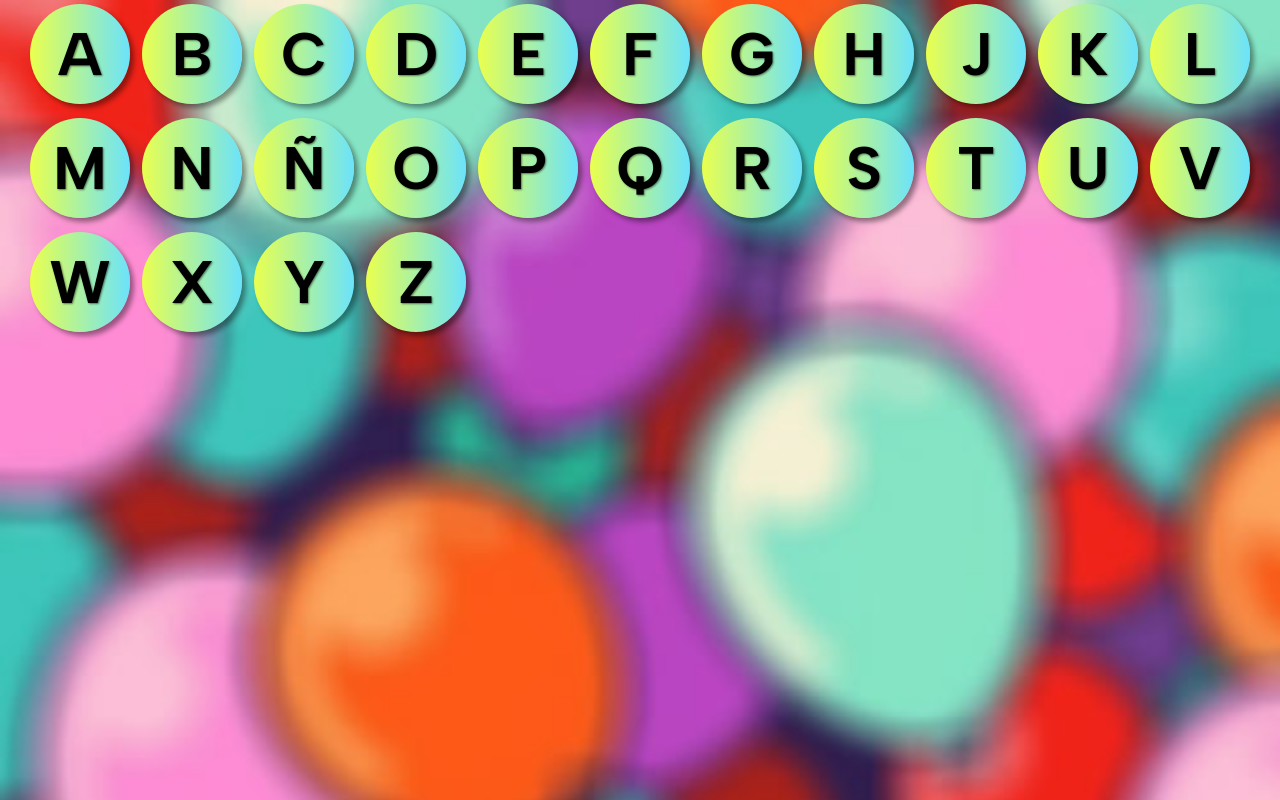
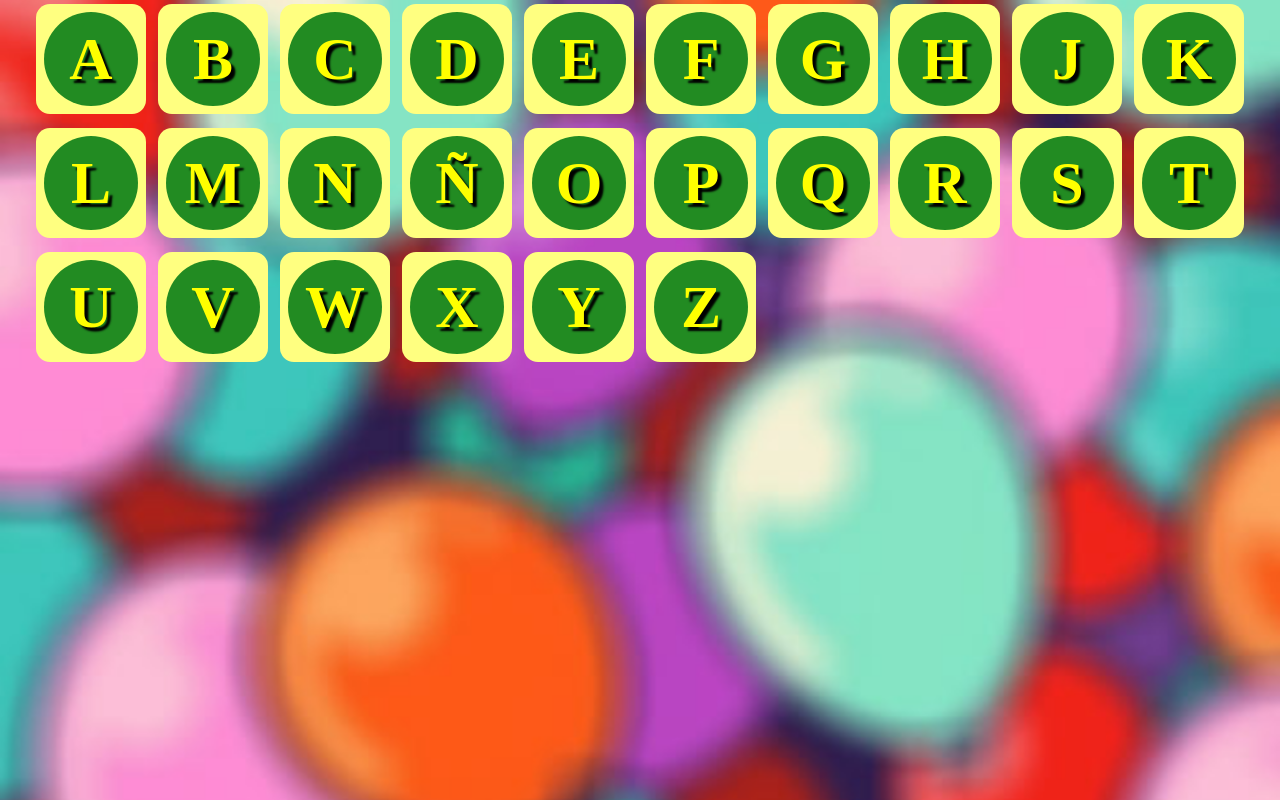
Before and after one commit to denisamador24/eduni, a plain HTML site: page abecedario/index.html in a window 1280 px wide. Drawn offline with Linux system fonts and the light colour scheme; a web font is replaced by a local one.

Commit message:
cambio de estilos del abecedario

```diff
--- a/abecedario/main.js
+++ b/abecedario/main.js
@@ -1,16 +1,18 @@
 const alphabet = ['A','B','C','D','E','F', 'G', 'H', 'J', 'K', 'L', 'M', 'N', 'Ñ' ,'O', 'P', 'Q', 'R', 'S', 'T', 'U', 'V', 'W', 'X', 'Y', 'Z']
+const formatSound = ".m4a"
+const srcSounds = "../assets/sound/"
 
-var formatSound = ".m4a"
-var srcSounds = "../assets/sound/"
-
-var gridAbecedario = document.getElementById("abecedario")
+const gridAbecedario = document.getElementById("abecedario")
 
 for (var i = 0; i < alphabet.length; i++){
   setAlphabet(i)
 }
 
 function setAlphabet (position) {
-  var divLetter = document.createElement("div")
+
+  const itemGrid = document.createElement('div');
+
+  const divLetter = document.createElement("div")
   divLetter.setAttribute("class", "abecedario__item")
 
   var p = document.createElement("p")
@@ -27,5 +29,6 @@ function setAlphabet (position) {
     }
   )
 
-  gridAbecedario.appendChild(divLetter)
+  itemGrid.appendChild(divLetter);
+  gridAbecedario.appendChild(itemGrid);
 }
--- a/abecedario/style.css
+++ b/abecedario/style.css
@@ -1,6 +1,6 @@
 @font-face {
   font-family: "Alber Sans";
-  src: url('../assets/fonts/AlbertSans.ttf');
+  src: url('../assets/fonts/AlbertSans-.ttf');
 }
 * {
   margin: 0;
@@ -19,24 +19,33 @@ body {
   margin: 4px auto;
   display: grid;
   gap: 14px 12px;
-  grid-template-columns: repeat(auto-fill, 100px);
-  grid-auto-rows: 100px;
+  grid-template-columns: repeat(auto-fill, 110px);
+  grid-auto-rows: 110px;
   place-content: center;
   font-family: 'Alber Sans';
   font-size: 6rem;
-  font-weight: 700;
+  font-weight: 900;
+}
+#abecedario > div{
+  height: 100%;
+  background-color: #ffff80;
+  padding: 8px;
+  border-radius: 14px;
+
 }
 .abecedario__item {
+  width: 100%;
+  height: 100%;
   display: flex;
   justify-content: center;
   align-items: center;
+  color: yellow;
   border-radius: 50px;
-  /*background-color: yellow;*/
-  background: rgb(232, 255, 79);
+  background-color: forestgreen;
+  /*background: rgb(232, 255, 79);
   background: linear-gradient(90deg, rgba(232, 255, 79, 1) 1%, rgba(107, 227, 251, 1) 100%);
-  border-radius: 50px;
-  box-shadow:  4px 4px 5px rgba(0, 0, 0, 0.4);
-  text-shadow: 1px 1px 2px rgba(0, 0, 0, 0.5);
+  box-shadow:  4px 4px 5px rgba(0, 0, 0, 0.4);*/
+  text-shadow: 4px 4px 2px rgb(0, 0, 0);
 }
 .abecedario__item:active {
   box-shadow: 1px 1px 1px 1px rgba(0, 0, 0, 0.3);
--- a/silabas/style.css
+++ b/silabas/style.css
@@ -27,9 +27,9 @@ body {
   margin: 8px;
   padding: 8px;
   border-radius: 14px;
-  /*background-color: yellow;*/
-  background: rgb(232,255,79);
-  background: linear-gradient(90deg, rgba(232,255,79,1) 1%, rgba(107,227,251,1) 100%);
+  background-color: yellow;
+  /*background: rgb(232,255,79);
+  background: linear-gradient(90deg, rgba(232,255,79,1) 1%, rgba(107,227,251,1) 100%);*/
 }
 #silabas > div > p {
   font-size: 4rem;
```
